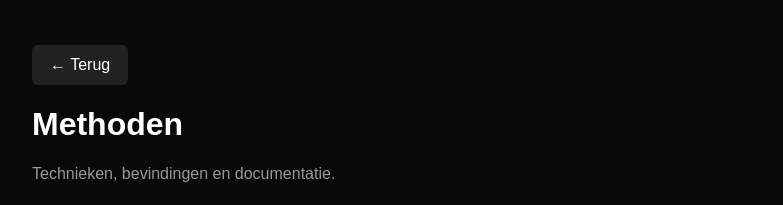
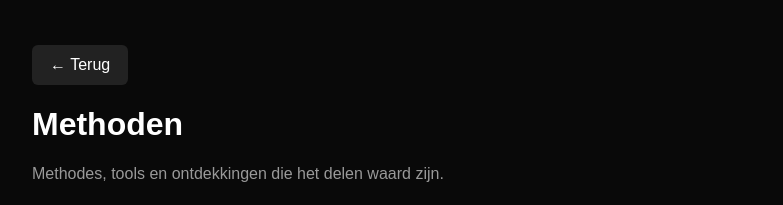
Before and after one commit to onbereikbaar/Buiten-Bereik, a plain HTML site: page methodes.html in a window 1280 px wide. Shown: the top 205 px of the page, without its empty margins (3-786 px from the left). Drawn offline with Linux system fonts and the light colour scheme.

Commit message:
Revise paragraph content in methodes.html
Updated the paragraph to better describe the content.

```diff
--- a/methodes.html
+++ b/methodes.html
@@ -77,7 +77,7 @@ a:hover { background: #ccc; }
 <a class="back" href="index.html">← Terug</a>
 
 <h1>Methoden</h1>
-<p>Technieken, bevindingen en documentatie.</p>
+<p>Methodes, tools en ontdekkingen die het delen waard zijn.</p>
 
 
 <div class="methods">
```
